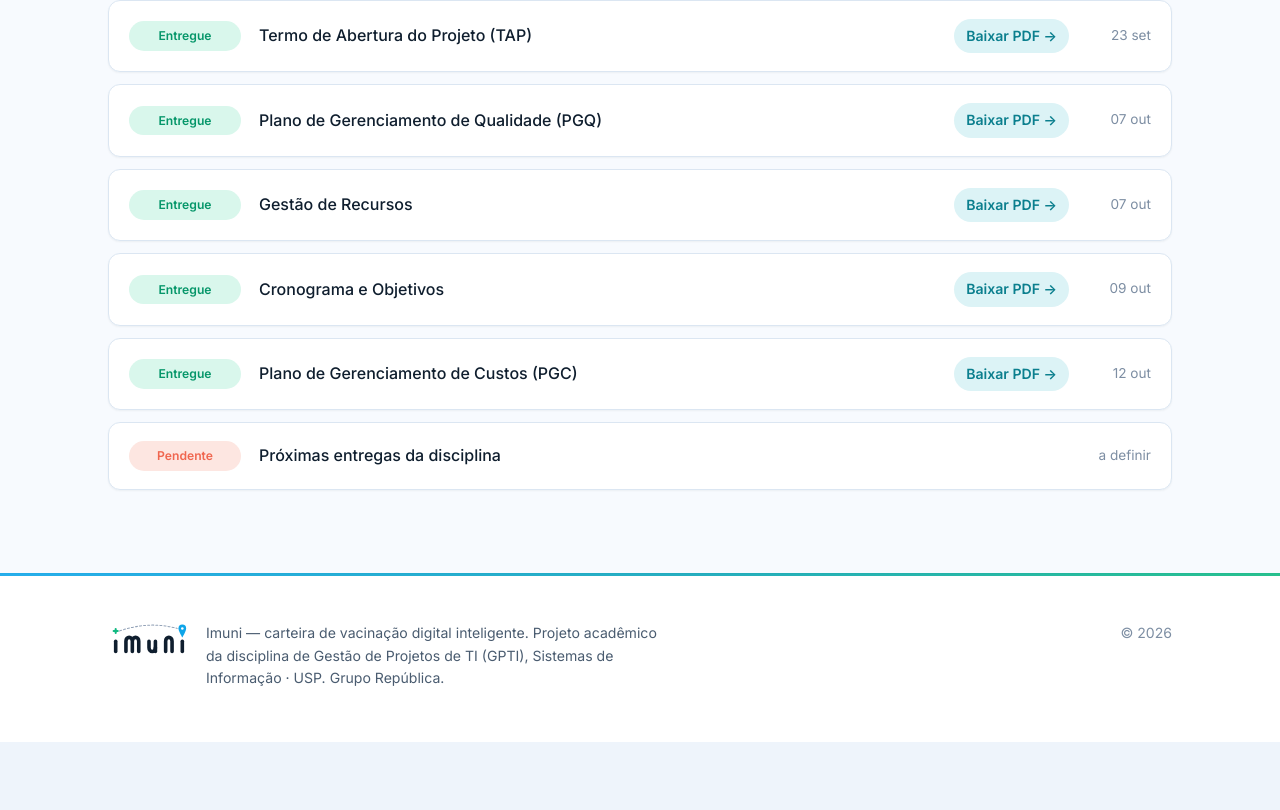
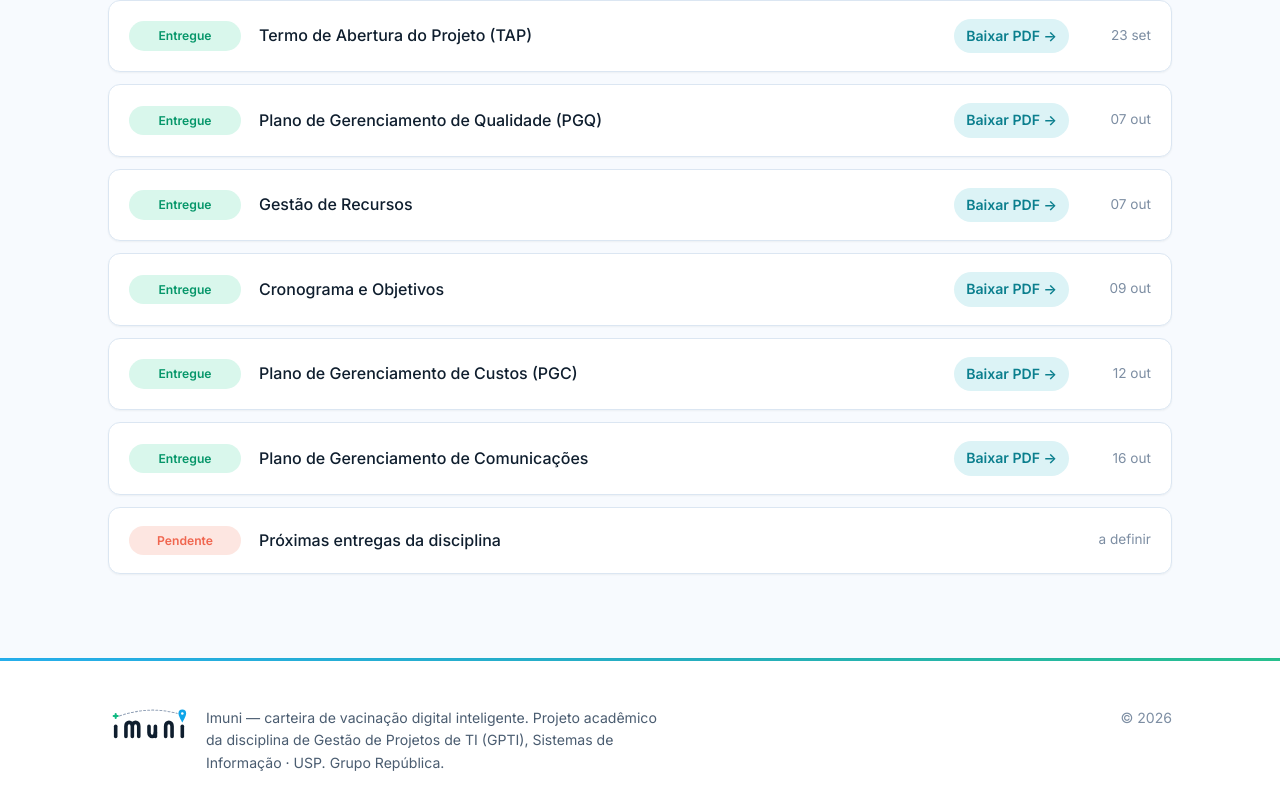
Before and after one commit to aguiar-diego/imuni, a React (Vite) app: page / in a window 1280 px wide. Shown: the part 5169-5979 px from the top of the page. Before the commit the page ends 5911 px from the top, so only its background shows below. Built offline with nearby package versions, Linux system fonts and the light colour scheme.

Commit message:
Adiciona Plano de Gerenciamento de Comunicações ao site

```diff
--- a/src/components/Documentos.jsx
+++ b/src/components/Documentos.jsx
@@ -63,6 +63,13 @@ const DOCUMENTOS = [
     acao: 'Baixar PDF',
   },
   {
+    nome: 'Plano de Gerenciamento de Comunicações',
+    data: '16 out',
+    status: 'entregue',
+    href: `${BASE}docs/PC_Imuni.pdf`,
+    acao: 'Baixar PDF',
+  },
+  {
     nome: 'Próximas entregas da disciplina',
     data: 'a definir',
     status: 'pendente',
```
Also changed, not shown: 1 other file (tests, documents, lock files or other folders).
